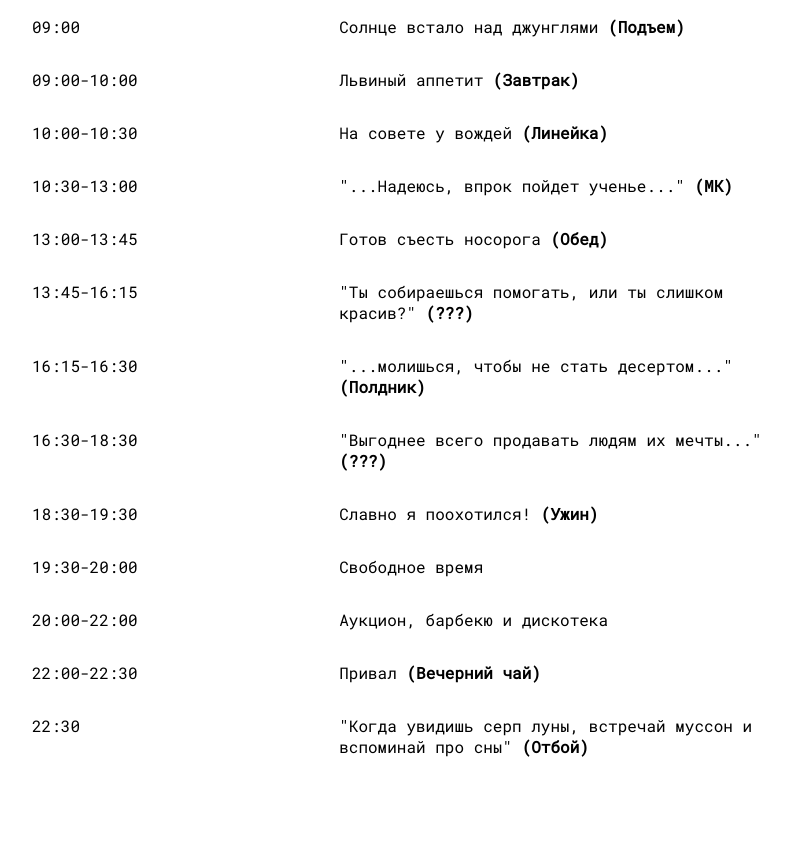
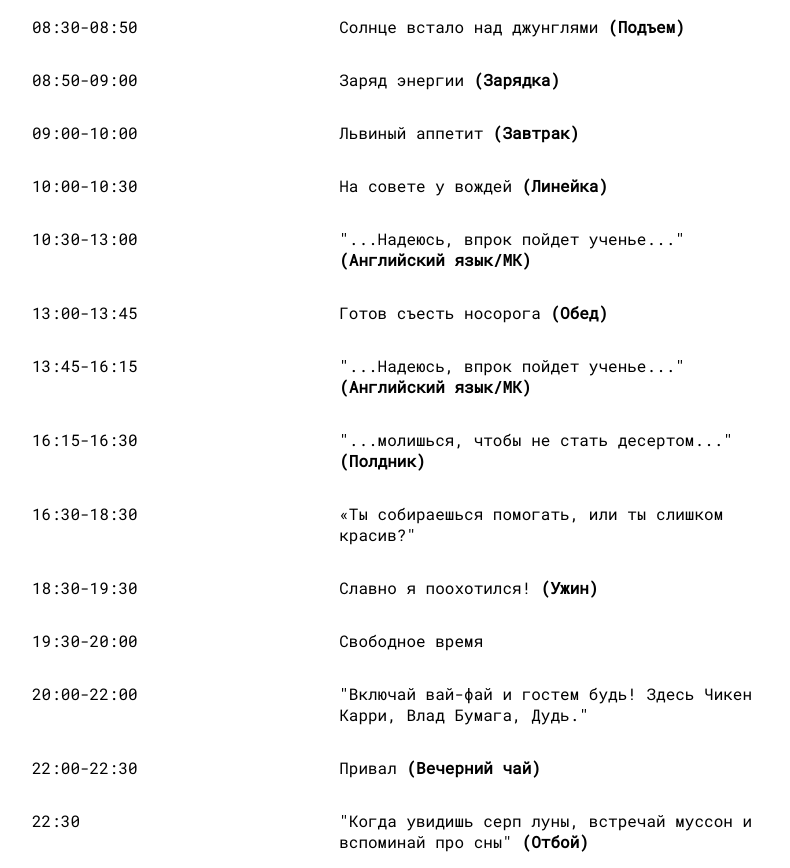
Before and after one commit to timyuk/nordic, a plain HTML site: page index.html in a window 1280 px wide. Shown: the whole page, without its empty margins (224-1014 px from the left). Before the commit the page ends 800 px from the top, so only its background shows below. Drawn offline with Linux system fonts and the light colour scheme.

Commit message:
Update index.html

```diff
--- a/index.html
+++ b/index.html
@@ -21,10 +21,14 @@
         </div>
     </header> -->
     <article>
-        <div id="timetable">
+        <div>
             <div class="timeline">
-                <p>09:00</p>
+                <p>08:30-08:50</p>
                 <p class="label">Солнце встало над джунглями <b>(Подъем)</b></p>
+            </div>
+            <div class="timeline">
+                <p>08:50-09:00</p>
+                <p class="label">Заряд энергии <b>(Зарядка)</b></p>
             </div>
             <div class="timeline">
                 <p>09:00-10:00</p>
@@ -36,7 +40,7 @@
             </div>
             <div class="timeline">
                 <p>10:30-13:00</p>
-                <p class="label">"...Надеюсь, впрок пойдет ученье..." <b>(МК)</b></p>
+                <p class="label">"...Надеюсь, впрок пойдет ученье..." <b>(Английский язык/МК)</b></p>
             </div>
             <div class="timeline">
                 <p>13:00-13:45</p>
@@ -44,7 +48,7 @@
             </div>
             <div class="timeline">
                 <p>13:45-16:15</p>
-                <p class="label">"Ты собираешься помогать, или ты слишком красив?" <b>(???)</b></p>
+                <p class="label">"...Надеюсь, впрок пойдет ученье..." <b>(Английский язык/МК)</b></p>
             </div>
             <div class="timeline">
                 <p>16:15-16:30</p>
@@ -52,7 +56,7 @@
             </div>
             <div class="timeline">
                 <p>16:30-18:30</p>
-                <p class="label">"Выгоднее всего продавать людям их мечты..."  <b>(???)</b></p>
+                <p class="label">«Ты собираешься помогать, или ты слишком красив?"</p>
             </div>
             <div class="timeline">
                 <p>18:30-19:30</p>
@@ -64,7 +68,8 @@
             </div>
             <div class="timeline">
                 <p>20:00-22:00</p>
-                <p class="label">Аукцион, барбекю и дискотека</p>
+                <p class="label">"Включай вай-фай и гостем будь!
+                    Здесь Чикен Карри, Влад Бумага, Дудь."</p>
             </div>
             <div class="timeline">
                 <p>22:00-22:30</p>
@@ -80,16 +85,5 @@
 
     </footer>
 </body>
-<script>
-    // var today = new Date()
-    // var hours = today.getHours()
-    // var minutes = today.getMinutes()
-    // let timetable = document.getElementById('timetable')
-    // // console.log(timetable.children.length)
-    // for (var i=0;i<timetable.children.length;i++){
-    //     let inhours= timetable.children[i].children[0].innerHTML.substring(0,2)
-    //     let inminutes= timetable.children[i].children[0].innerHTML.substring(3,5)
-    //     console.log(inhours, inminutes)
-    // }
-</script>
+
 </html>
```
